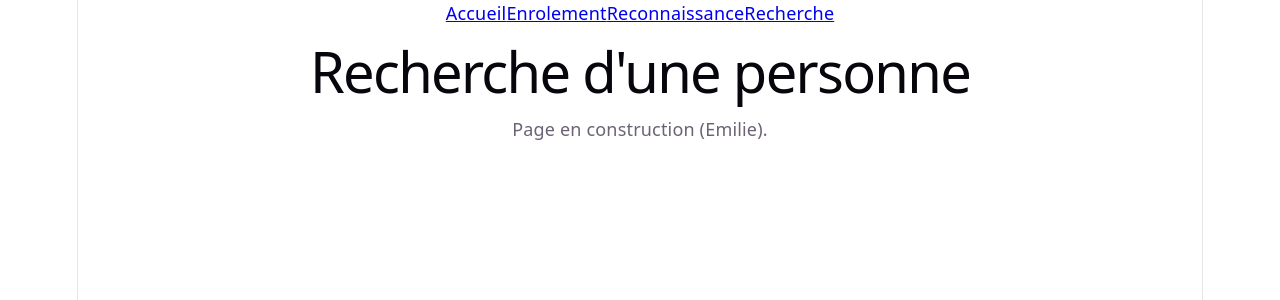
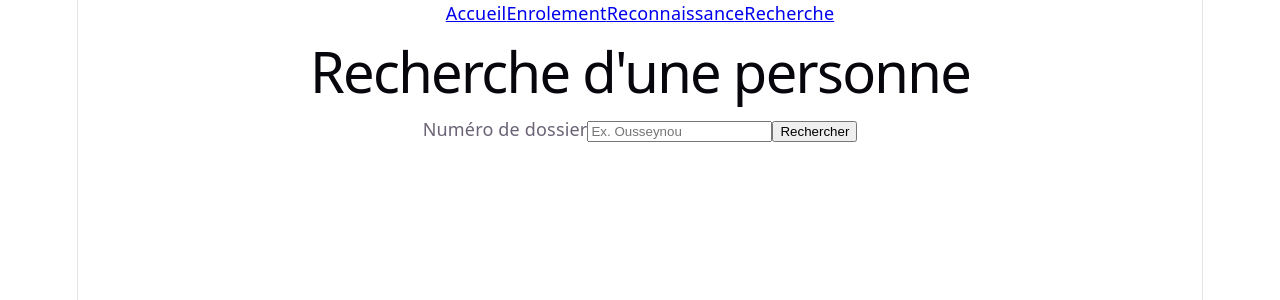
Before and after one commit to EmilyK30/facial-recognition-client, a React (Vite) app: page /search in a window 1280 px wide. Shown: the top 300 px of the page. Built offline with nearby package versions, Linux system fonts and the light colour scheme; no server answers.

Commit message:
Implementation complete de la page Recherche (F3)

```diff
--- a/src/pages/Search.jsx
+++ b/src/pages/Search.jsx
@@ -1,13 +1,83 @@
+import { useState } from "react";
+import Loader from "../components/common/Loader";
+import ErrorAlert from "../components/common/ErrorAlert";
+import { searchPerson, getErrorMessage } from "../services/api";
+
 /**
- * Page Recherche - Emilie
- * A completer : champ numero_dossier + appel searchPerson() depuis services/api.js
- * + affichage de la fiche, ou message "Aucune fiche trouvee" (404)
+ * Page Recherche / Consultation - F3 du cahier des charges.
+ * GET /?numero_dossier=X -> affiche la fiche, ou message si 404.
  */
 function Search() {
+  const [numeroDossier, setNumeroDossier] = useState("");
+  const [isLoading, setIsLoading] = useState(false);
+  const [error, setError] = useState(null);
+  const [personne, setPersonne] = useState(null);
+
+  const handleSearch = async (event) => {
+    event.preventDefault();
+
+    if (!numeroDossier.trim()) {
+      setError("Veuillez saisir un numéro de dossier.");
+      return;
+    }
+
+    setIsLoading(true);
+    setError(null);
+    setPersonne(null);
+
+    try {
+      const data = await searchPerson(numeroDossier.trim());
+      setPersonne(data.personne);
+    } catch (err) {
+      setError(getErrorMessage(err));
+    } finally {
+      setIsLoading(false);
+    }
+  };
+
   return (
-    <div>
+    <div className="search-page">
       <h1>Recherche d'une personne</h1>
-      <p>Page en construction (Emilie).</p>
+
+      <form onSubmit={handleSearch} className="search-page__form">
+        <label htmlFor="numero_dossier">Numéro de dossier</label>
+        <input
+          id="numero_dossier"
+          type="text"
+          value={numeroDossier}
+          onChange={(e) => setNumeroDossier(e.target.value)}
+          placeholder="Ex. Ousseynou"
+        />
+        <button type="submit" disabled={isLoading}>
+          Rechercher
+        </button>
+      </form>
+
+      {isLoading && <Loader text="Recherche en cours..." />}
+
+      {error && <ErrorAlert message={error} />}
+
+      {personne && (
+        <div className="search-page__result">
+          <h2>Fiche trouvée</h2>
+          <dl>
+            <dt>Numéro de dossier</dt>
+            <dd>{personne.numero_dossier}</dd>
+
+            <dt>Prénom</dt>
+            <dd>{personne.prenom || "—"}</dd>
+
+            <dt>Nom</dt>
+            <dd>{personne.nom || "—"}</dd>
+
+            <dt>Adresse</dt>
+            <dd>{personne.adresse || "—"}</dd>
+
+            <dt>Date de naissance</dt>
+            <dd>{personne.date_naissance || "—"}</dd>
+          </dl>
+        </div>
+      )}
     </div>
   );
 }
```
